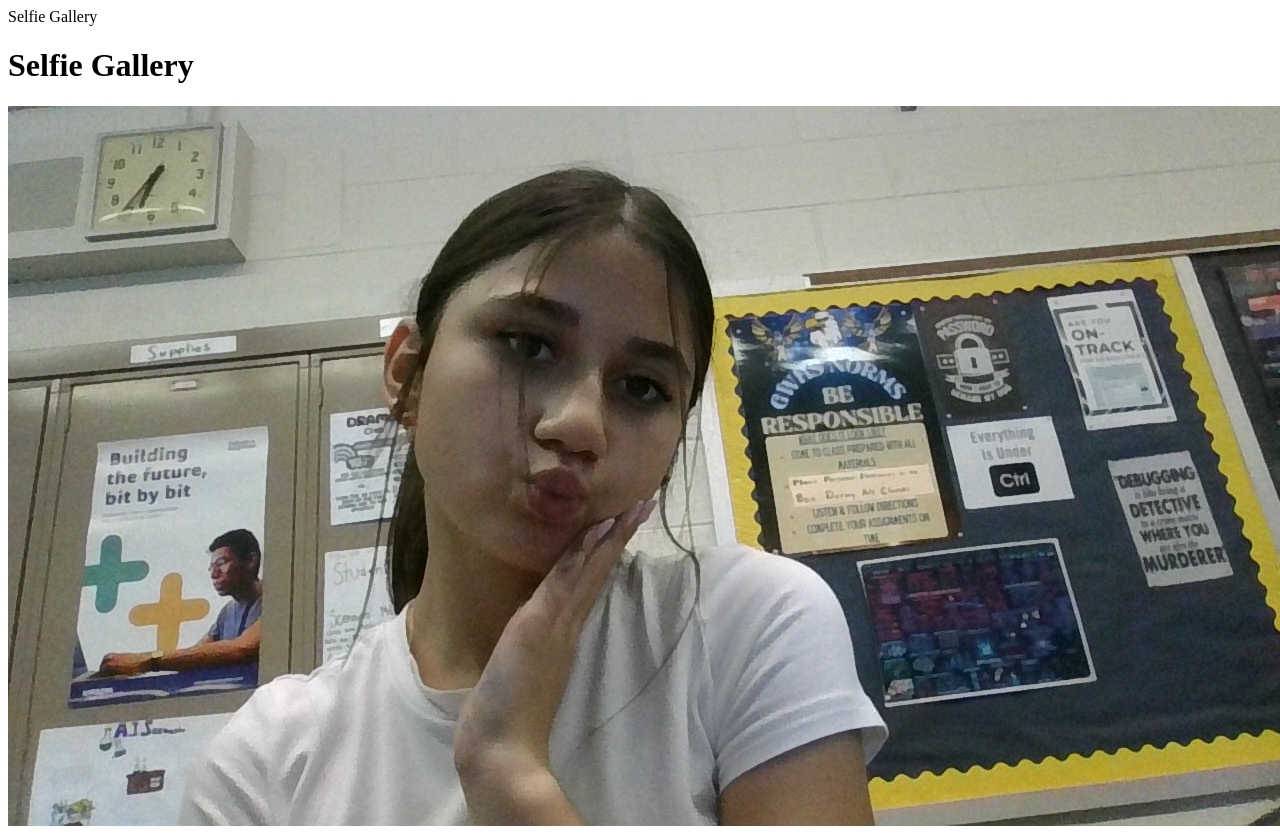
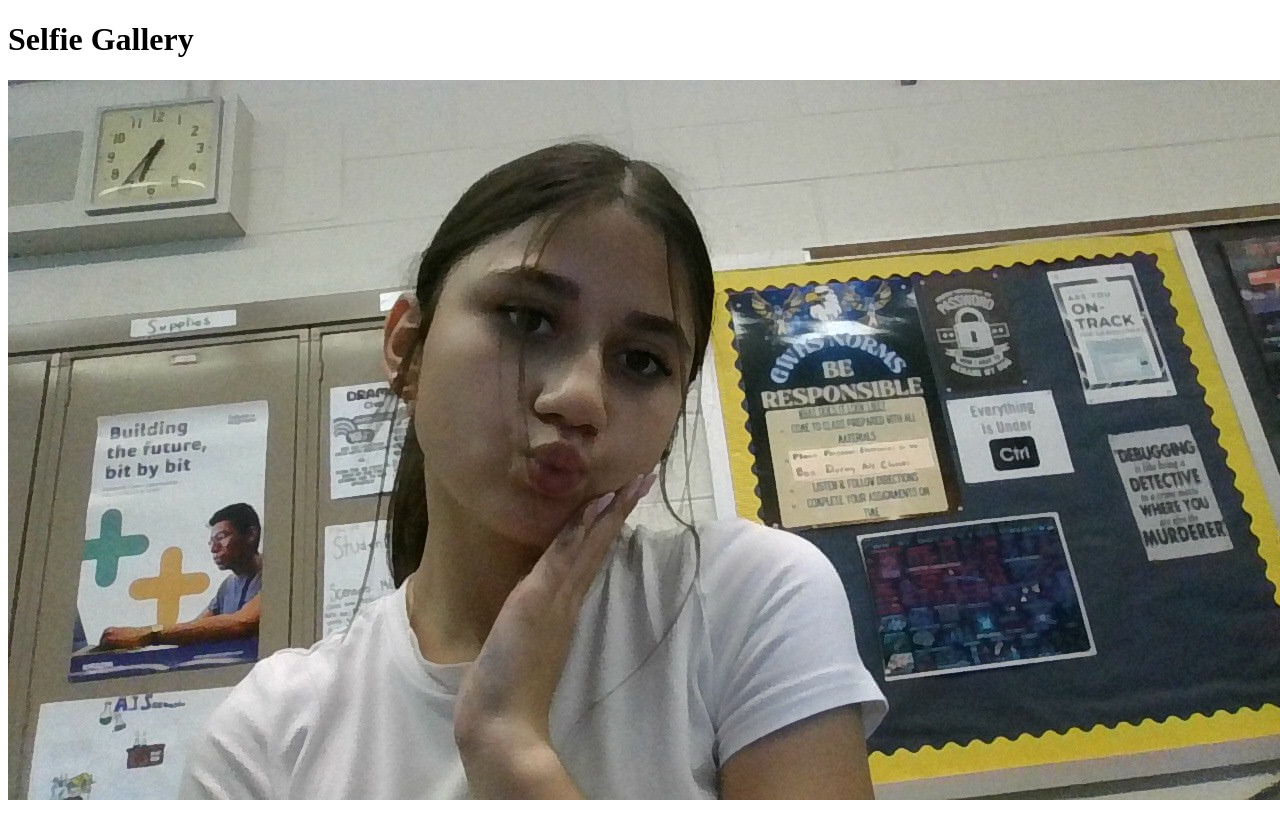
Before and after one commit to 10209972-coder/about-me-, a plain HTML site: page selfie.html in a window 1280 px wide. After the commit the page ends 812 px from the top, so only its background shows below. Drawn offline with Linux system fonts and the light colour scheme.

Commit message:
fix title typo

```diff
--- a/selfie.html
+++ b/selfie.html
@@ -1,7 +1,7 @@
 <!DOCTYPE html>
 <html>
     <head>
-        <tittle> Selfie Gallery </tittle>
+        <title> Selfie Gallery </title>
     </head>
     <body>
         <h1> Selfie Gallery </h1>
```
